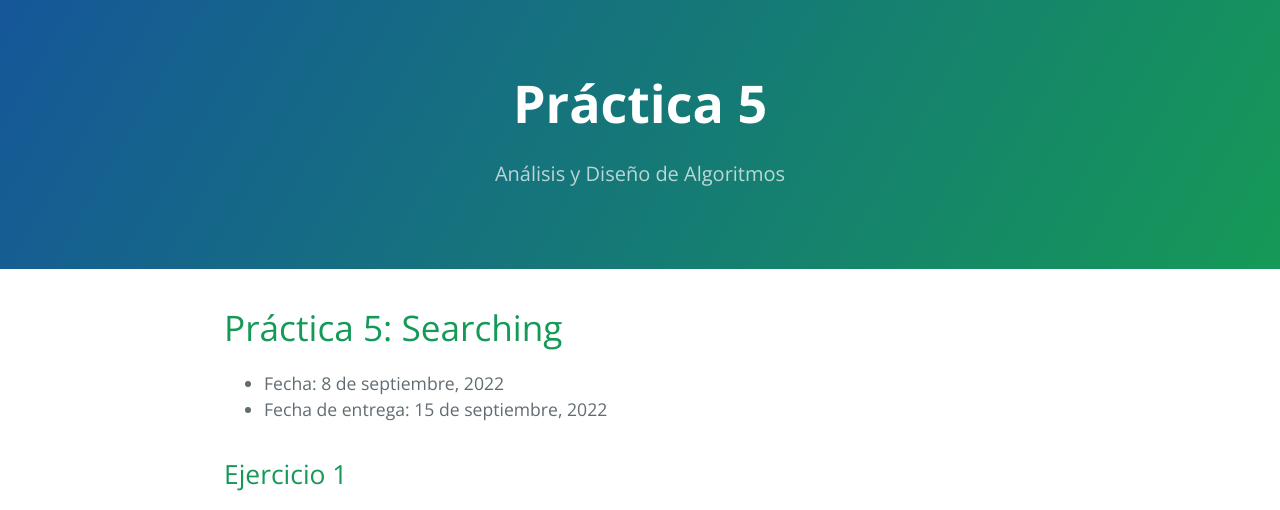
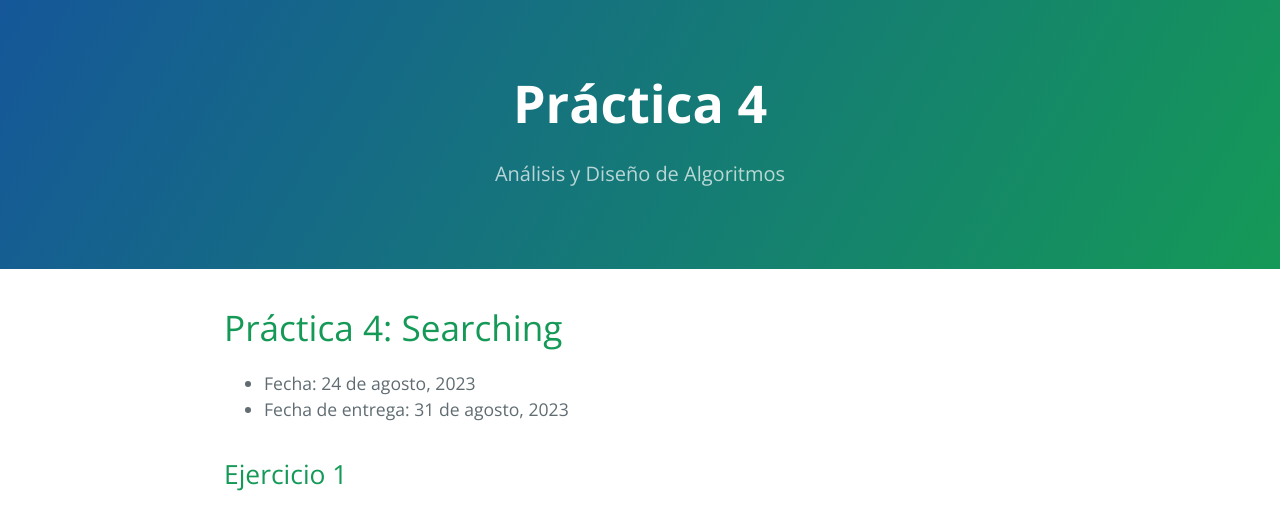
Before and after one commit to FacultadDeIngenieria/anaydis, a Jekyll site: the page built from practice/tp4.md, in a window 1280 px wide. Shown: the top 510 px of the page. Built offline with Jekyll 4.4.1, drawn with Linux system fonts in a browser that asks for light colours.

```diff
--- a/practice/tp5.md
+++ b/practice/tp4.md
@@ -1,13 +1,13 @@
 ---
-title: Práctica 5
+title: Práctica 4
 layout: practice
-permalink: /practice/5
+permalink: /practice/4
 ---
 
-# Práctica 5: Searching
+# Práctica 4: Searching
 
-* Fecha: 8 de septiembre, 2022
-* Fecha de entrega: 15 de septiembre, 2022
+* Fecha: 24 de agosto, 2023
+* Fecha de entrega: 31 de agosto, 2023
 
 ## Ejercicio 1
 
```
Also changed, not shown: README.md.
